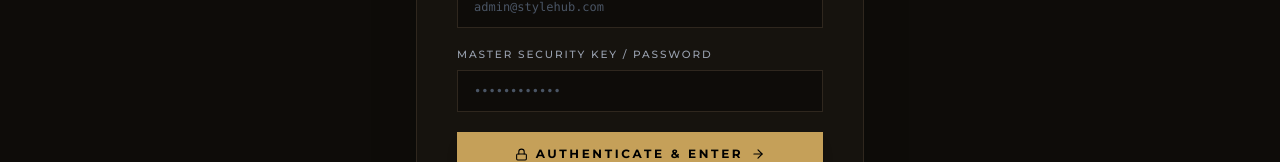
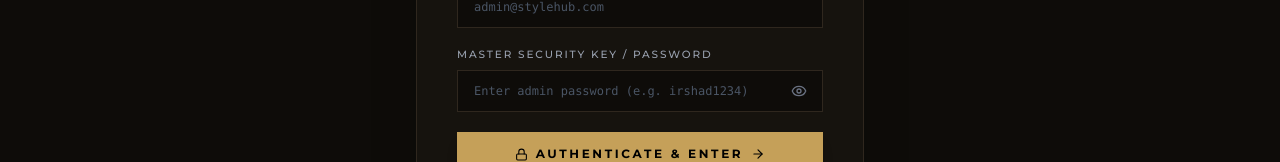
Before and after one commit to MdIrsh/nimaah-luxe, a React (Vite) app in the folder frontend/: page /admin/login in a window 1280 px wide. Shown: the part 376-538 px from the top of the page. Built offline with nearby package versions, Linux system fonts and the light colour scheme; no server answers.

Commit message:
fix: add show password toggle and trim auth inputs on admin login

```diff
--- a/frontend/src/admin/AdminLoginPage.jsx
+++ b/frontend/src/admin/AdminLoginPage.jsx
@@ -1,12 +1,13 @@
 import React, { useState, useEffect } from 'react';
 import { useNavigate, Link } from 'react-router-dom';
-import { ShieldCheck, Lock, AlertTriangle, ArrowRight, ArrowLeft } from 'lucide-react';
+import { ShieldCheck, Lock, AlertTriangle, ArrowRight, ArrowLeft, Eye, EyeOff } from 'lucide-react';
 import { useAuth } from '../context/AuthContext';
 import logoImg from '../assets/nimaah-luxe-logo.png';
 
 export const AdminLoginPage = () => {
   const [email, setEmail] = useState('');
   const [password, setPassword] = useState('');
+  const [showPassword, setShowPassword] = useState(false);
   const [error, setError] = useState('');
   const [loading, setLoading] = useState(false);
 
@@ -28,7 +29,7 @@ export const AdminLoginPage = () => {
     setLoading(true);
 
     try {
-      const res = await adminLogin(email.trim(), password);
+      const res = await adminLogin(email.trim().toLowerCase(), password.trim());
       const role = (res?.data?.role || '').toLowerCase();
       if (role === 'admin' || role === 'super_admin') {
         navigate('/admin/dashboard', { replace: true });
@@ -133,13 +134,21 @@ export const AdminLoginPage = () => {
               </label>
               <div className="relative">
                 <input
-                  type="password"
+                  type={showPassword ? 'text' : 'password'}
                   required
                   value={password}
                   onChange={(e) => setPassword(e.target.value)}
-                  placeholder="••••••••••••"
-                  className="w-full px-4 py-3 bg-[#0E0C09] border border-[#2F271E] text-[#F3EAD8] focus:outline-none focus:border-[#C5A059] transition text-xs font-mono placeholder:text-gray-600"
+                  placeholder="Enter admin password (e.g. irshad1234)"
+                  className="w-full pl-4 pr-11 py-3 bg-[#0E0C09] border border-[#2F271E] text-[#F3EAD8] focus:outline-none focus:border-[#C5A059] transition text-xs font-mono placeholder:text-gray-600"
                 />
+                <button
+                  type="button"
+                  onClick={() => setShowPassword(!showPassword)}
+                  className="absolute right-3 top-1/2 -translate-y-1/2 text-gray-500 hover:text-[#C5A059] transition cursor-pointer p-1"
+                  title={showPassword ? 'Hide password' : 'Show password'}
+                >
+                  {showPassword ? <EyeOff size={16} /> : <Eye size={16} />}
+                </button>
               </div>
             </div>
 
```
Also changed, not shown: 1 other file (tests, documents, lock files or other folders).
